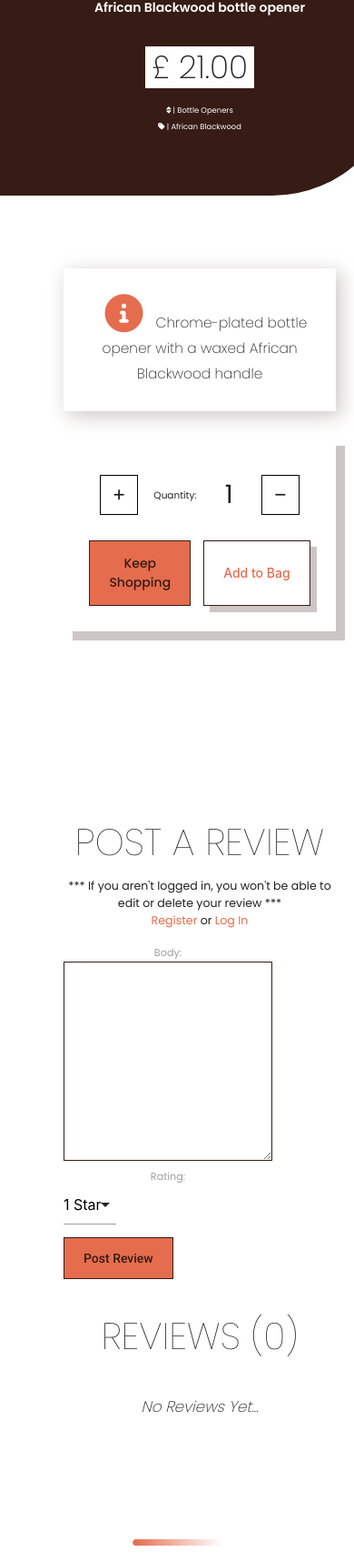
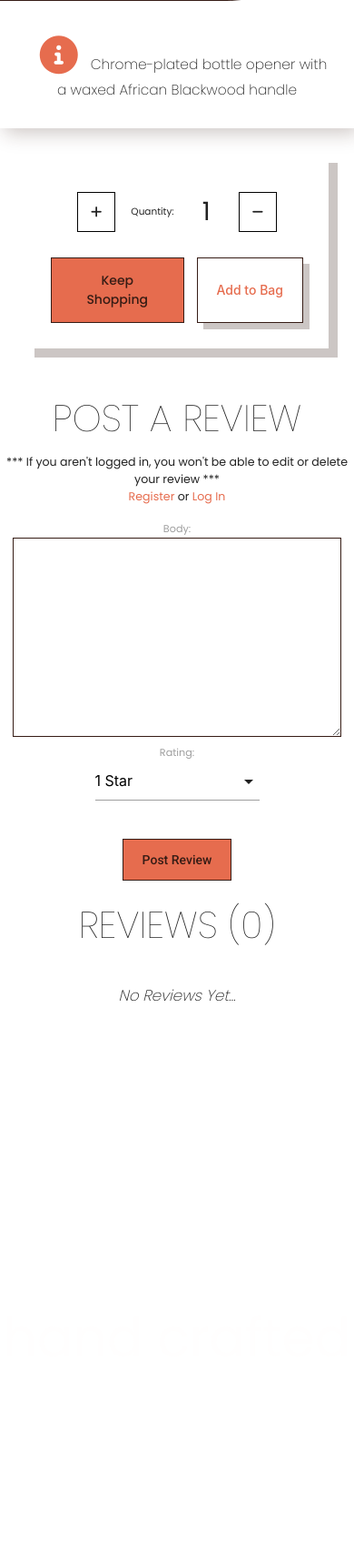
Before and after one commit to jjpickering10/CI-MS4-DragonEggWoodturning, a Django app: page /products/1/ in a window 390 px wide. Shown: the part 925-2642 px from the top of the page at 91% size. Run offline with Django 3.2, Linux system fonts and the light colour scheme; data comes from the database, SQL or seed files in the repository; data that the repository does not hold is empty; some libraries are stand-ins or nearby versions.

Commit message:
Add media queries for product detail page

```diff
--- a/products/templates/products/all_products.html
+++ b/products/templates/products/all_products.html
@@ -162,7 +162,9 @@ if (label.length > 0) {
      category.style.fontWeight = 500
      productHeadingTitle.textContent = category.textContent
    }
- })}
+ })} else {
+  productHeadingTitle.textContent = 'Shop'
+ }
 
  //  Sorting
     const sortKey = document.getElementById('sort-key')
--- a/static/css/base.css
+++ b/static/css/base.css
@@ -1612,14 +1612,35 @@ nav ul .shop-now-link a:hover, nav ul .shop-now-link a:focus, #mobile-demo ul .s
   margin-top: 0;
   padding: 0;
 }
+.product-detail-container .product-item-container {
+  display: grid;
+  grid-template-areas: "left" "right";
+  grid-auto-columns: 1fr;
+}
+@media only screen and (min-width: 992px) {
+  .product-detail-container .product-item-container {
+    grid-template-areas: "left right";
+  }
+}
 .product-detail-container .product-item-container .product-card {
+  grid-area: left;
   background: var(--primary-brown);
-  padding: 4rem 5rem;
+  padding: 4rem 1rem;
   border-radius: 0 0 10rem 0;
 }
+@media only screen and (min-width: 992px) {
+  .product-detail-container .product-item-container .product-card {
+    padding: 4rem 5rem;
+  }
+}
 .product-detail-container .product-item-container .product-card .product-card-image {
-  height: 500px;
+  height: 300px;
   scroll-behavior: smooth;
+}
+@media only screen and (min-width: 992px) {
+  .product-detail-container .product-item-container .product-card .product-card-image {
+    height: 500px;
+  }
 }
 .product-detail-container .product-item-container .product-card .product-card-image .product-image-slider {
   display: flex;
@@ -1635,9 +1656,14 @@ nav ul .shop-now-link a:hover, nav ul .shop-now-link a:focus, #mobile-demo ul .s
   display: none;
 }
 .product-detail-container .product-item-container .product-card .product-card-image img {
-  height: 500px;
+  height: 300px;
   box-shadow: none;
   width: auto;
+}
+@media only screen and (min-width: 992px) {
+  .product-detail-container .product-item-container .product-card .product-card-image img {
+    height: 500px;
+  }
 }
 .product-detail-container .product-item-container .product-card .product-card-image img:hover {
   transform: scale(1);
@@ -1671,7 +1697,13 @@ nav ul .shop-now-link a:hover, nav ul .shop-now-link a:focus, #mobile-demo ul .s
 .product-detail-container .product-review-container {
   display: flex;
   flex-wrap: wrap;
-  padding: 5rem;
+  padding: 0;
+  text-align: center;
+}
+@media only screen and (min-width: 992px) {
+  .product-detail-container .product-review-container {
+    padding: 5rem;
+  }
 }
 .product-detail-container .product-review-container > *:nth-child(1) {
   flex: 1 1 50%;
@@ -1694,7 +1726,12 @@ nav ul .shop-now-link a:hover, nav ul .shop-now-link a:focus, #mobile-demo ul .s
 }
 .product-detail-container .product-review-container .review-form form {
   min-width: 300px;
-  padding-right: 5rem;
+  padding: 0rem 1rem;
+}
+@media only screen and (min-width: 992px) {
+  .product-detail-container .product-review-container .review-form form {
+    padding: 0 2rem;
+  }
 }
 .product-detail-container .product-review-container .review-form form textarea {
   border: 1px solid var(--primary-brown);
@@ -1702,11 +1739,25 @@ nav ul .shop-now-link a:hover, nav ul .shop-now-link a:focus, #mobile-demo ul .s
   height: auto;
 }
 .product-detail-container .product-review-container .review-form form .select-wrapper {
-  width: 25%;
+  width: 50%;
+  margin: 0 auto 3rem auto;
+}
+@media only screen and (min-width: 600px) {
+  .product-detail-container .product-review-container .review-form form .select-wrapper {
+    margin: 0 0 3rem 0;
+  }
 }
 .product-detail-container .product-review-container .review-form form .global-button {
-  margin: 1rem 0;
+  margin: 0 auto;
   color: var(--primary-brown);
+}
+@media only screen and (min-width: 600px) {
+  .product-detail-container .product-review-container .review-form form .global-button {
+    margin: 1rem 0;
+  }
+}
+.product-detail-container .product-review-container .review-section {
+  padding: 0 1rem;
 }
 .product-detail-container .product-review-container .review-section .review-content {
   margin: 2.5rem 0 1rem 0;
@@ -1715,6 +1766,7 @@ nav ul .shop-now-link a:hover, nav ul .shop-now-link a:focus, #mobile-demo ul .s
   font-size: 1rem;
   display: flex;
   align-items: center;
+  justify-content: center;
 }
 .product-detail-container .product-review-container .review-section .review-content .review-rating i {
   margin: 0 0.25rem 0 0;
@@ -1740,9 +1792,15 @@ nav ul .shop-now-link a:hover, nav ul .shop-now-link a:focus, #mobile-demo ul .s
   flex-direction: column;
   justify-content: flex-start;
   align-items: center;
-  padding: 5rem;
+  grid-area: right;
+  padding: 0;
   position: relative;
   overflow: hidden;
+}
+@media only screen and (min-width: 992px) {
+  .product-card-description {
+    padding: 5rem;
+  }
 }
 .product-card-description .product-information {
   font-size: 1.1rem;
--- a/static/css/base.scss
+++ b/static/css/base.scss
@@ -1784,13 +1784,28 @@ nav, #mobile-demo {
     margin-top: 0;
     padding: 0;
     .product-item-container {
+        display: grid;
+        grid-template-areas:
+        'left'
+        'right';
+        grid-auto-columns: 1fr;
+        @media only screen and (min-width: 992px) {
+            grid-template-areas: 'left right';
+        }
         .product-card {
+            grid-area: left;
             background: var(--primary-brown);
-            padding: 4rem 5rem;
+            padding: 4rem 1rem;
             border-radius: 0 0 10rem 0;
+            @media only screen and (min-width: 992px) {
+                padding: 4rem 5rem;
+            }
             .product-card-image {
-                height: 500px;
+                height: 300px;
                 scroll-behavior: smooth;
+                @media only screen and (min-width: 992px) {
+                    height: 500px;
+                }
                 .product-image-slider {
                     display: flex;
                     overflow: scroll;
@@ -1804,9 +1819,12 @@ nav, #mobile-demo {
                     }
                 }
                 img {
-                    height: 500px;
+                    height: 300px;
                     box-shadow: none;
                     width: auto;
+                    @media only screen and (min-width: 992px) {
+                        height: 500px;
+                    }
 
                     &:hover {
                         transform: scale(1);
@@ -1853,7 +1871,11 @@ nav, #mobile-demo {
     .product-review-container {
         display: flex;
         flex-wrap: wrap;
-        padding: 5rem;
+        padding: 0;
+        text-align: center;
+        @media only screen and (min-width: 992px) {
+            padding: 5rem;
+        }
 
         > *:nth-child(1) {
             flex: 1 1 50%;
@@ -1879,7 +1901,10 @@ nav, #mobile-demo {
             }
             form {
                 min-width: 300px;
-                padding-right: 5rem;
+                padding: 0rem 1rem;
+                @media only screen and (min-width: 992px) {
+                    padding: 0 2rem;
+                }
                 textarea {
                     border: 1px solid var(--primary-brown);
                     padding: 2rem;
@@ -1887,26 +1912,32 @@ nav, #mobile-demo {
                 }
 
                 .select-wrapper {
-                    width: 25%;
+                    width: 50%;
+                    margin: 0 auto 3rem auto;
+                    @media only screen and (min-width: 600px) {
+                        margin: 0 0 3rem 0;
+                    }
                 }
 
                 .global-button {
-                    margin: 1rem 0;
+                    margin: 0 auto;
                     color: var(--primary-brown);
+                    @media only screen and (min-width: 600px) {
+                        margin: 1rem 0;
+                    }
                 }
             }
         }
 
         .review-section {
-
+            padding: 0 1rem;
             .review-content {
-
                 margin: 2.5rem 0 1rem 0;
                 .review-rating {
                     font-size: 1rem;
                     display: flex;
                     align-items: center;
-
+                    justify-content: center;
                     i {
                         margin: 0 0.25rem 0 0;
                         color: var(--primary-orange);
@@ -1940,10 +1971,13 @@ nav, #mobile-demo {
     flex-direction: column;
     justify-content: flex-start;
     align-items: center;
-
-    padding: 5rem;
+    grid-area: right;
+    padding: 0;
     position: relative;
     overflow: hidden;
+    @media only screen and (min-width: 992px) {
+        padding: 5rem;
+    }
 
     .product-information {
         font-size: 1.1rem;
```
Also changed, not shown: 1 other file.
